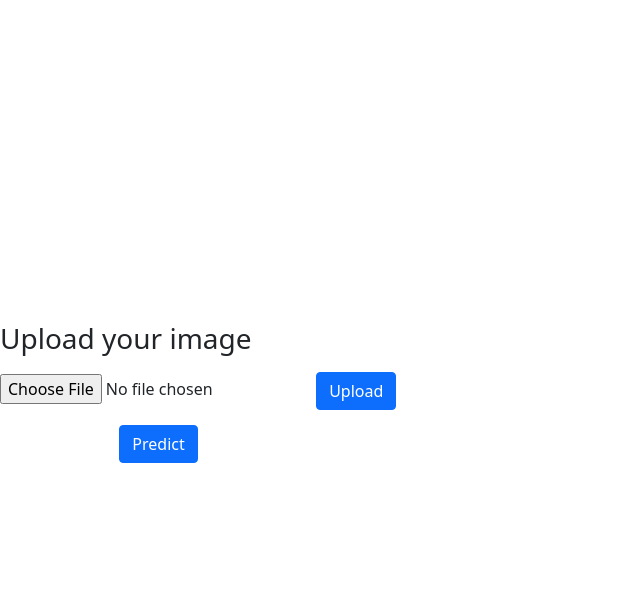
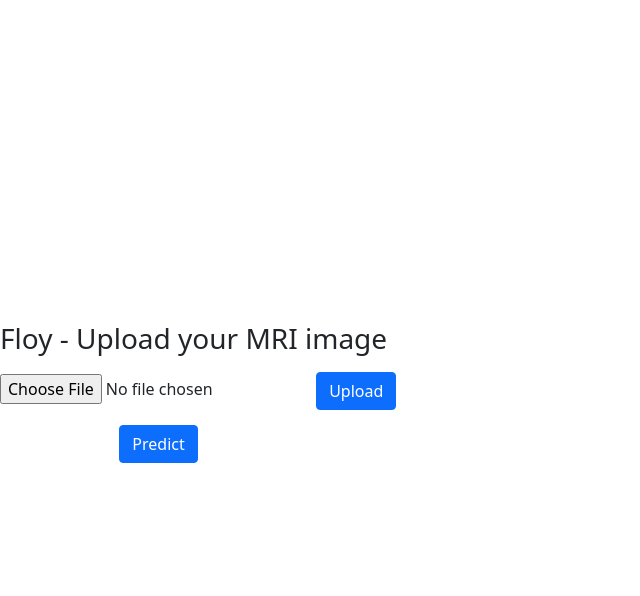
Before and after one commit to leandermaerkisch/ImageClassifier, a Flask app: page / in a window 1280 px wide. Shown: the top 596 px of the page, without its empty margins (0-640 px from the left). Run offline with Flask 2, Linux system fonts and the light colour scheme; some libraries are stand-ins or nearby versions.

Commit message:
--changed image size

```diff
--- a/static/css/form-upload.css
+++ b/static/css/form-upload.css
@@ -37,8 +37,7 @@ div #prediction {
 }
 
 .display-image {
-  width: 700px;
-  max-width: 90%;
+  width: 600px;
   height: 200px;
   margin-top: 20px;
   margin-bottom: 20px;
--- a/templates/index.html
+++ b/templates/index.html
@@ -9,7 +9,7 @@
 
 {% block body %}
 <div id="upload">
-    <h1 class="h3 mb-3 font-weight-normal">Upload your image</h1>
+    <h1 class="h3 mb-3 font-weight-normal">Floy - Upload your MRI image</h1>
     <form method="post" enctype="multipart/form-data">
         <input type=file name=image required>
         <button type=submit value=Upload class="btn btn-primary btn-block">Upload</button>
```
